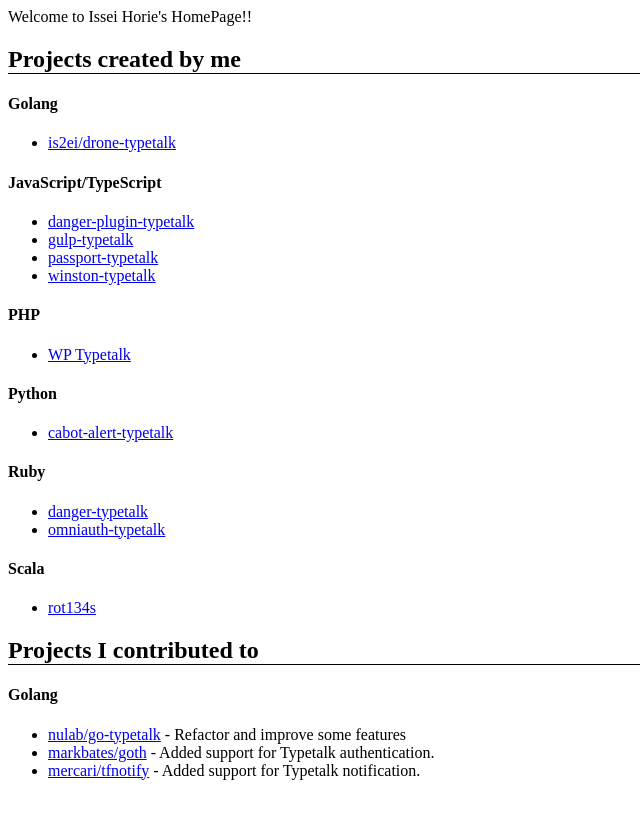
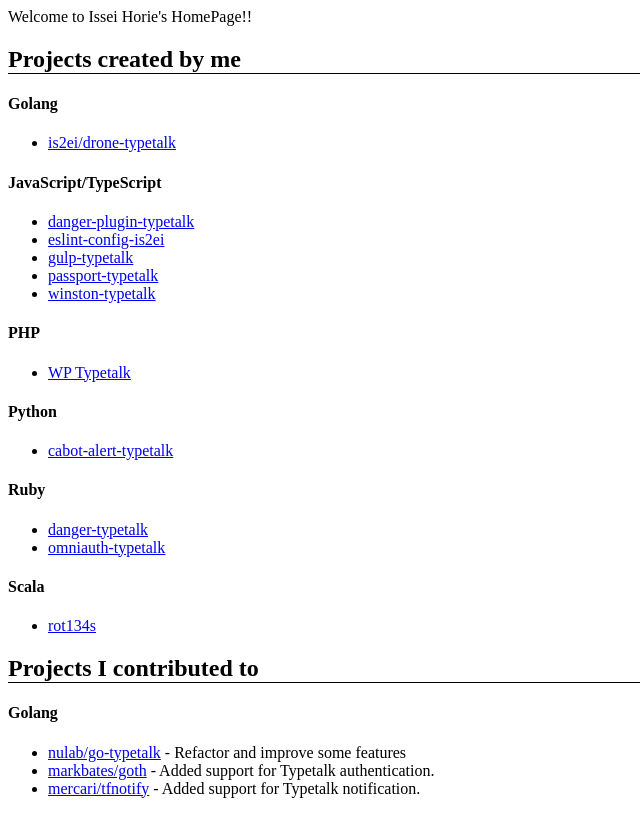
Before and after one commit to is2ei/site, a plain HTML site: page index.html in a window 1280 px wide. Shown: the whole page, without its empty margins (0-640 px from the left). Drawn offline with Linux system fonts and the light colour scheme.

Commit message:
Added eslint-config-is2ei

```diff
--- a/index.html
+++ b/index.html
@@ -10,6 +10,7 @@
 <h4>JavaScript/TypeScript</h4>
 <ul>
     <li><a href="https://www.npmjs.com/package/danger-plugin-typetalk" target="_blank">danger-plugin-typetalk</a></li>
+    <li><a href="https://www.npmjs.com/package/eslint-config-is2ei" target="_blank">eslint-config-is2ei</a></li>
     <li><a href="https://www.npmjs.com/package/gulp-typetalk" target="_blank">gulp-typetalk</a></li>
     <li><a href="https://www.npmjs.com/package/passport-typetalk" target="_blank">passport-typetalk</a></li>
     <li><a href="https://www.npmjs.com/package/winston-typetalk" target="_blank">winston-typetalk</a></li>
```
